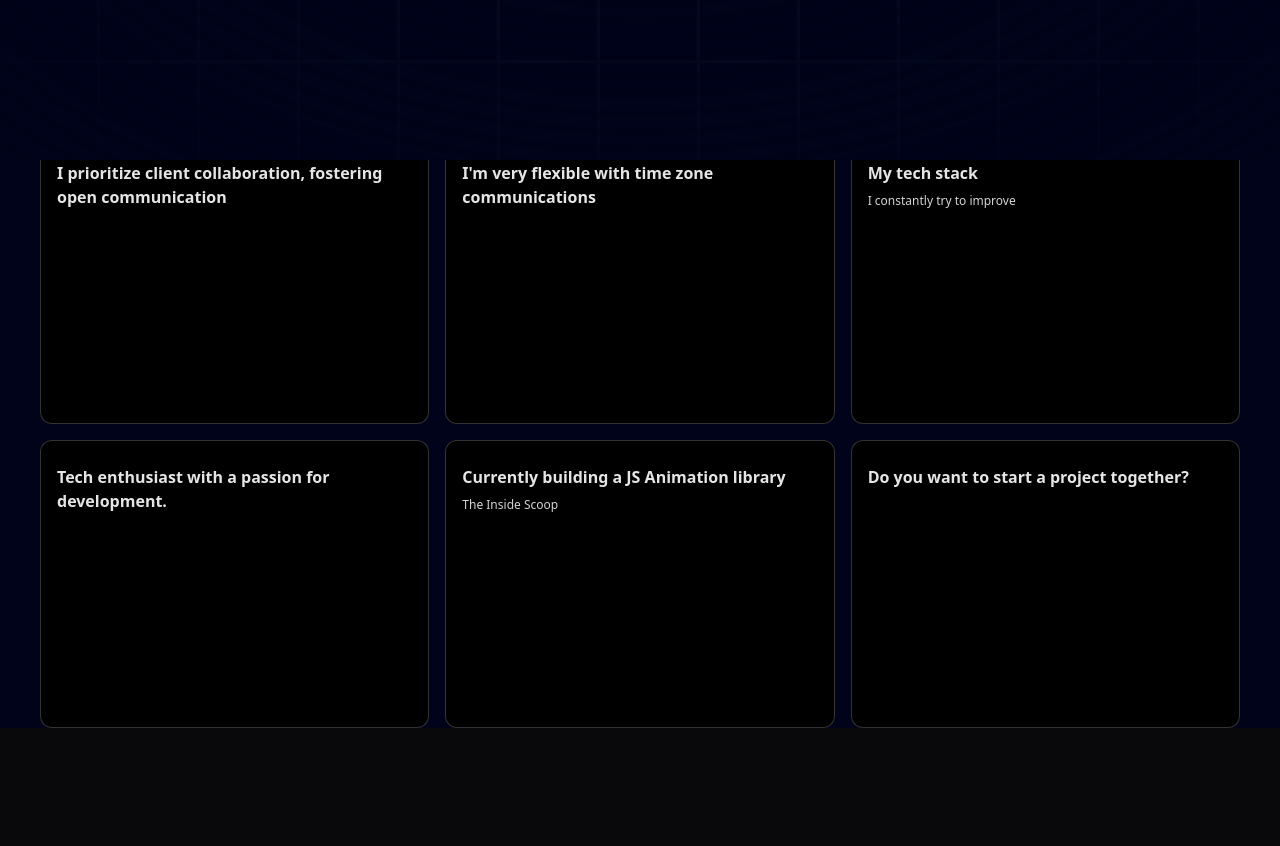
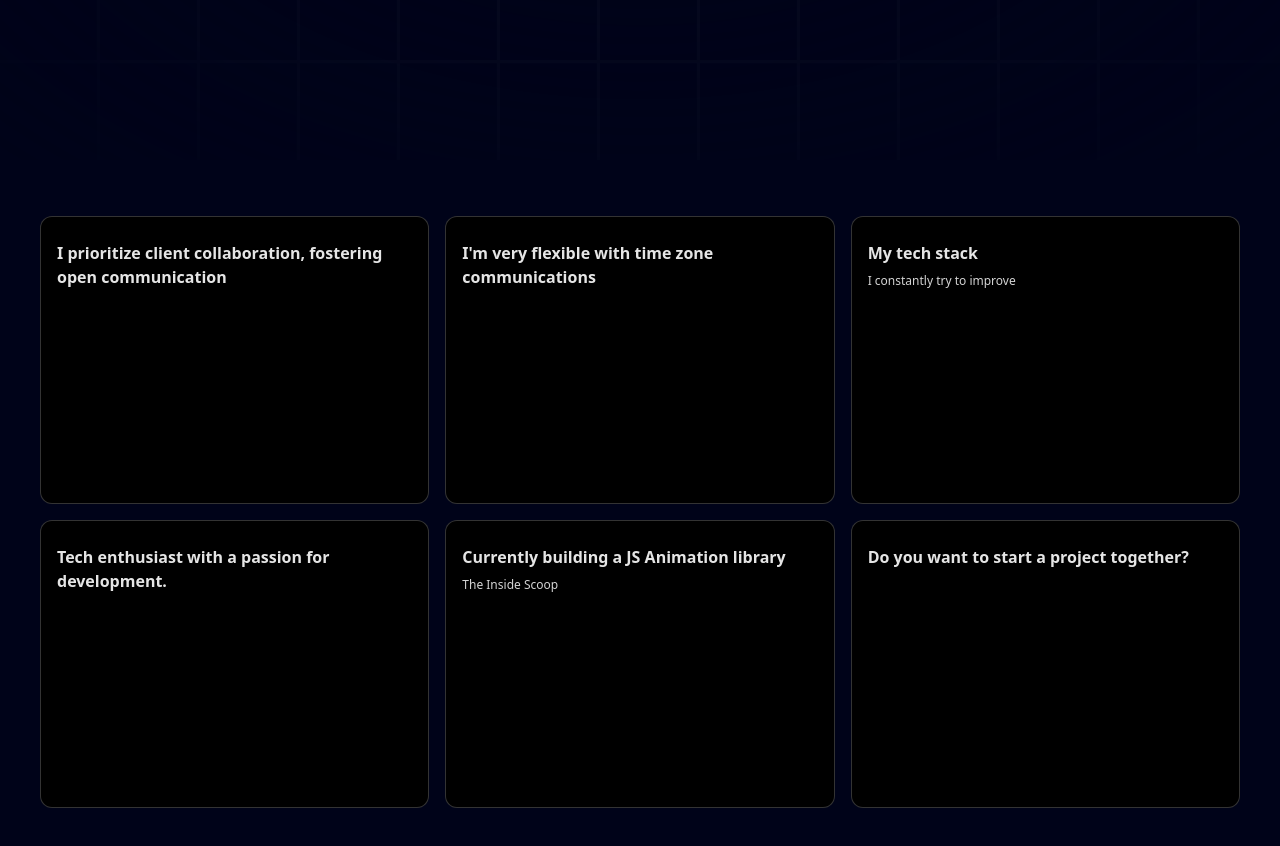
Before and after one commit to patacsilpam/modern-portfolio, a Next.js app: page / in a window 1280 px wide. Shown: the part 640-1486 px from the top of the page. Before the commit the page ends 1368 px from the top, so only its background shows below. Built offline with nearby package versions, Linux system fonts and the light colour scheme.

Commit message:
feat: padding

```diff
--- a/components/Grid.tsx
+++ b/components/Grid.tsx
@@ -4,7 +4,7 @@ import { BentoGrid, BentoGridItem } from './ui/BentoGrid'
 const Grid = () => {
   return (
     <div>
-        <BentoGrid>
+        <BentoGrid className="w-full py-20">
            {gridItems.map((item,i) => (
             <BentoGridItem
                 id={item.id}
@@ -13,8 +13,6 @@ const Grid = () => {
                 description={item.description}
                 titleClassname={item.titleClassName}
             />
-
-
            ))}
         </BentoGrid>
     </div>
```
